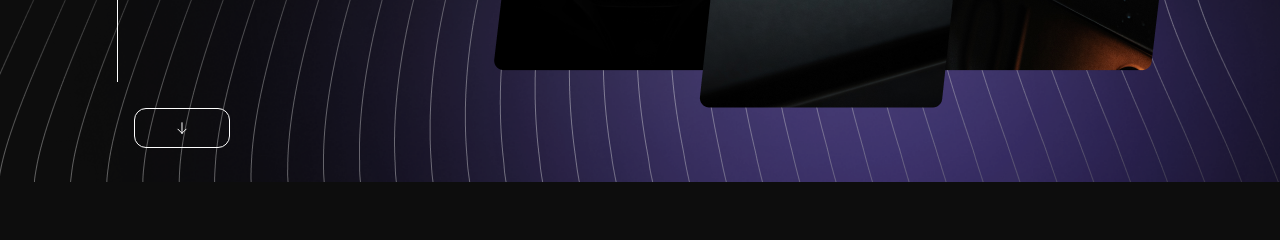
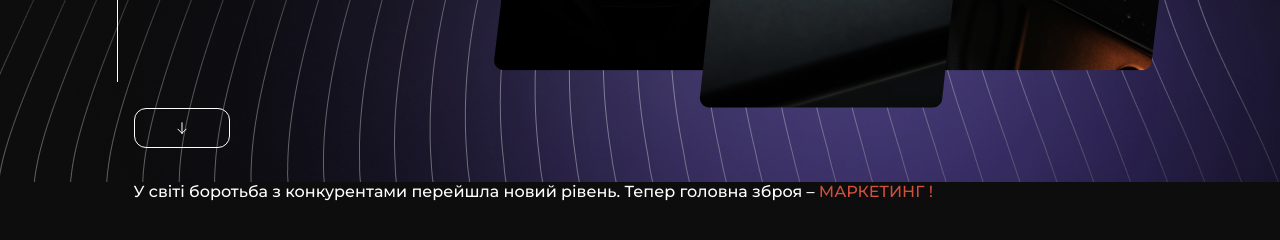
Before and after one commit to OsartVl/Mersedes-vs-Bmw-vs-Audi, a plain HTML site: page index.html in a window 1280 px wide. Shown: the part 546-786 px from the top of the page. Drawn offline with Linux system fonts and the light colour scheme.

Commit message:
first_changes

```diff
--- a/css/style.css
+++ b/css/style.css
@@ -60,3 +60,7 @@ button {
 section {
   padding: 0 0 50px 0;
 }
+/* text */
+.mark{
+  color: #D14F3C;
+}
--- a/index.html
+++ b/index.html
@@ -66,7 +66,13 @@
 
         <!-- Підписав секції, тут дивитесь, щоб співпадала з секцією, яка в Figma секція і в відповідній пишите код  -->
 
-        <section class="first__text"></section>
+        <section class="first__text">
+            <div class="container">
+                <div class="main_text">
+                    У світі боротьба з конкурентами перейшла новий рівень. Тепер головна зброя – <span class="mark">МАРКЕТИНГ !</span>
+                </div>
+            </div>
+        </section>
 
         <section class="cards"></section>
 
```
